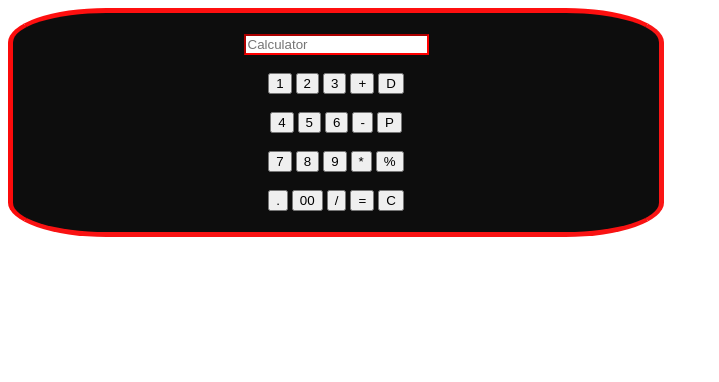
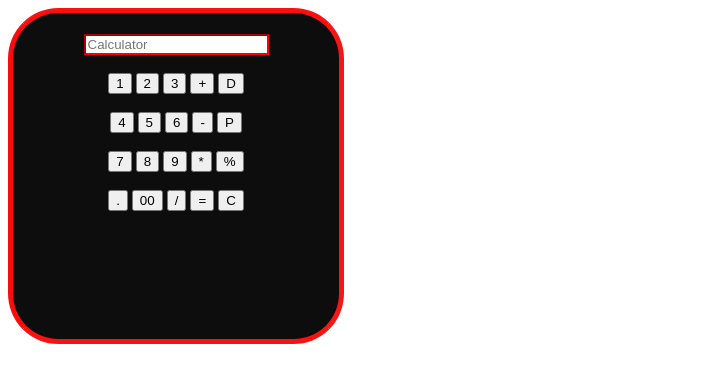
Before and after one commit to Raga-M/code, a plain HTML site: page calc/index.html in a window 1280 px wide. Shown: the whole page, without its empty margins (0-719 px from the left). Drawn offline with Linux system fonts and the light colour scheme.

Commit message:
Update style.css

```diff
--- a/calc/style.css
+++ b/calc/style.css
@@ -1,12 +1,7 @@
-@media screen {
 
 
-max-width: 480px;
-
-
-}
-
-.calc_form{  width:50%;
+.calc_form{  width:40vh;
+ height:40vh;
 
     padding:3px 3px 3px 3px;
     position:absolute;
```
